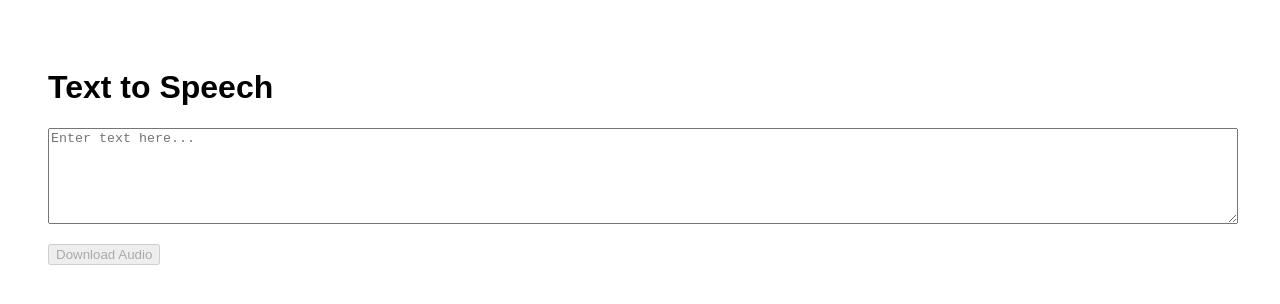
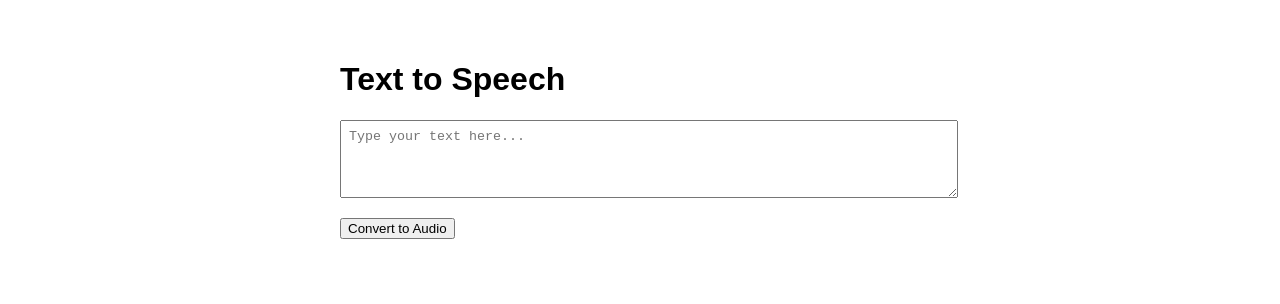
Before and after one commit to josiahsms/SMSTextToVoice, a Next.js app: page / in a window 1280 px wide. Shown: the top 304 px of the page. Built offline with nearby package versions, Linux system fonts and the light colour scheme.

Commit message:
Add play button

```diff
--- a/pages/index.js
+++ b/pages/index.js
@@ -1,43 +1,67 @@
-import { useState } from 'react';
+import { useState } from "react";
 
 export default function Home() {
-  const [text, setText] = useState('');
+  const [text, setText] = useState("");
+  const [audioUrl, setAudioUrl] = useState(null);
   const [loading, setLoading] = useState(false);
 
   const handleSynthesize = async () => {
+    if (!text.trim()) return;
     setLoading(true);
-    const response = await fetch('/api/synthesize', {
-      method: 'POST',
-      headers: { 'Content-Type': 'application/json' },
-      body: JSON.stringify({ text }),
-    });
+    try {
+      const res = await fetch("/api/synthesize", {
+        method: "POST",
+        headers: { "Content-Type": "application/json" },
+        body: JSON.stringify({ text }),
+      });
 
-    const blob = await response.blob();
-    const url = window.URL.createObjectURL(blob);
+      if (!res.ok) {
+        throw new Error("Failed to synthesize audio");
+      }
 
-    const link = document.createElement('a');
-    link.href = url;
-    link.download = 'speech.mp3';
-    link.click();
+      const blob = await res.blob();
+      const url = URL.createObjectURL(blob);
+      setAudioUrl(url);
+    } catch (err) {
+      console.error(err);
+      alert("Something went wrong. Try again.");
+    } finally {
+      setLoading(false);
+    }
+  };
 
-    window.URL.revokeObjectURL(url);
-    setLoading(false);
+  const handlePlay = () => {
+    if (audioUrl) {
+      const audio = new Audio(audioUrl);
+      audio.play();
+    }
   };
 
   return (
-    <div style={{ padding: 40, fontFamily: 'sans-serif' }}>
+    <main style={{ padding: "2rem", maxWidth: "600px", margin: "auto", fontFamily: "sans-serif" }}>
       <h1>Text to Speech</h1>
       <textarea
-        rows={6}
-        style={{ width: '100%', marginBottom: 16 }}
+        rows="4"
+        cols="50"
         value={text}
         onChange={(e) => setText(e.target.value)}
-        placeholder="Enter text here..."
+        placeholder="Type your text here..."
+        style={{ width: "100%", padding: "0.5rem", marginBottom: "1rem" }}
       />
-      <br />
-      <button onClick={handleSynthesize} disabled={loading || !text}>
-        {loading ? 'Generating...' : 'Download Audio'}
-      </button>
-    </div>
+      <div>
+        <button onClick={handleSynthesize} disabled={loading}>
+          {loading ? "Synthesizing..." : "Convert to Audio"}
+        </button>
+      </div>
+      {audioUrl && (
+        <div style={{ marginTop: "1rem" }}>
+          <button onClick={handlePlay}>▶️ Play</button>
+          &nbsp;
+          <a href={audioUrl} download="speech.mp3">
+            ⬇️ Download
+          </a>
+        </div>
+      )}
+    </main>
   );
 }
```
